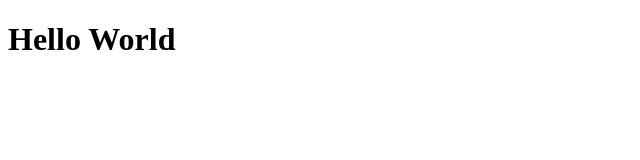
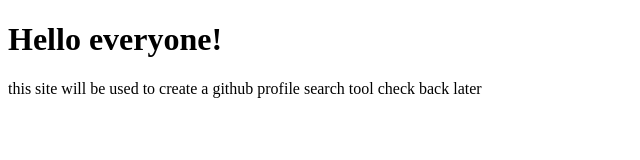
Before and after one commit to BrianCai35/somethingcrazy, an Astro site: page / in a window 1280 px wide. Shown: the whole page, without its empty margins (0-640 px from the left). Built offline with nearby package versions, Linux system fonts and the light colour scheme; Astro itself is replaced by a stand-in of ours.

Commit message:
changed home page message

```diff
--- a/src/pages/index.astro
+++ b/src/pages/index.astro
@@ -11,6 +11,8 @@
 		<title>Astro</title>
 	</head>
 	<body>
-		<h1>Hello World</h1>
+		<h1>Hello everyone!</h1>
+		<p>this site will be used to create a github profile search tool check back later</p>
+		<a href = "/"></a>
 	</body>
 </html>
```
